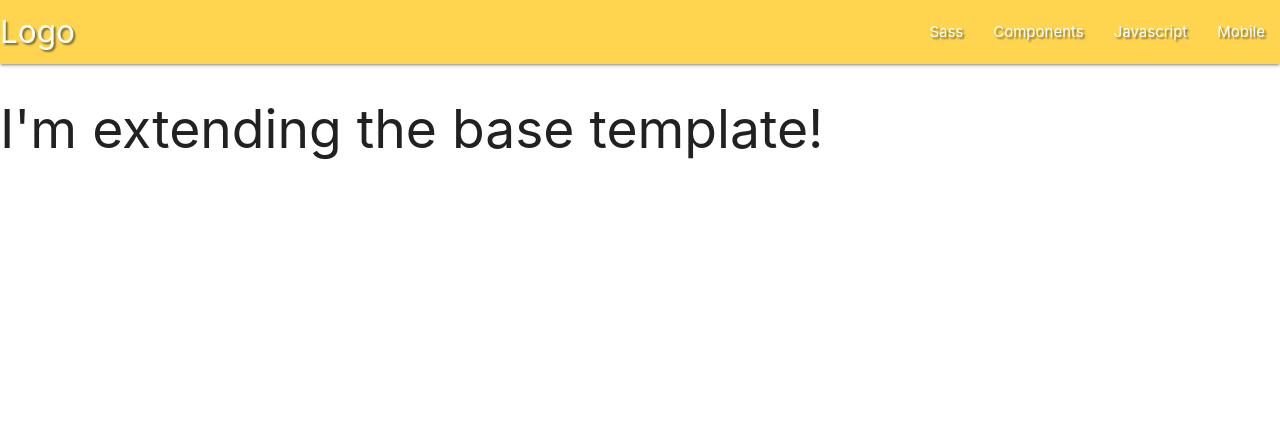
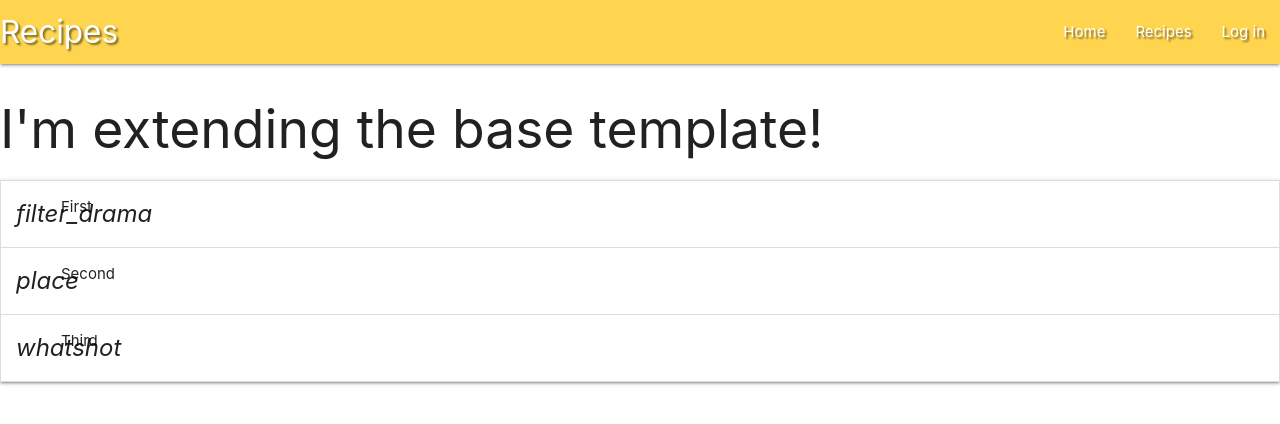
Before and after one commit to AnnaRaman/MS3, a Flask app: page / in a window 1280 px wide. Shown: the top 424 px of the page. Run offline with Flask 2, Linux system fonts and the light colour scheme; data that the repository does not hold is empty; some libraries are stand-ins or nearby versions.

Commit message:
add accordion

```diff
--- a/static/js/script.js
+++ b/static/js/script.js
@@ -0,0 +1,4 @@
+ $(document).ready(function(){
+    $(".sidenav").sidenav();
+    $('.collapsible').collapsible();
+  });
--- a/templates/base.html
+++ b/templates/base.html
@@ -15,22 +15,21 @@
     <!--nav bar----------->
           <nav class="nav-extended text-shadow amber lighten-2">
           <div class="nav-wrapper">
-      <a href="#!" class="brand-logo">Logo</a>
-      <a href="#" data-target="mobile-demo" class="sidenav-trigger"><i class="material-icons">menu</i></a>
-      <ul class="right hide-on-med-and-down">
-        <li><a href="sass.html">Sass</a></li>
-        <li><a href="badges.html">Components</a></li>
-        <li><a href="collapsible.html">Javascript</a></li>
-        <li><a href="mobile.html">Mobile</a></li>
-      </ul>
-    </div>
+            <a href="#!" class="brand-logo">Recipes</a>
+            <a href="#" data-target="mobile-demo" class="sidenav-trigger"><i class="fas fa-bars"></i></a>
+            <ul class="right hide-on-med-and-down">
+                <li><a href="#">Home</a></li>
+                <li><a href="#">Recipes</a></li>
+                 <li><a href="#">Log in</a></li>
+            </ul>
+          </div>
   </nav>
     <!-- mobile side nav-------->
   <ul class="sidenav" id="mobile-demo">
-    <li><a href="sass.html">Sass</a></li>
-    <li><a href="badges.html">Components</a></li>
-    <li><a href="collapsible.html">Javascript</a></li>
-    <li><a href="mobile.html">Mobile</a></li>
+        <li><h4 class="center-align amber-lighten-text text-lighten-2">Recipes</h4></li>
+        <li><a href="#">Home</a></li>
+        <li><a href="#">Recipes</a></li>
+        <li><a href="#">Log in</a></li>
   </ul>
     </header>
     {% block content %}
--- a/templates/recipes.html
+++ b/templates/recipes.html
@@ -15,6 +15,21 @@
         {{ recipe.author }}
     {% endfor %}
 
+  <ul class="collapsible">
+    <li>
+      <div class="collapsible-header"><i class="material-icons">filter_drama</i>First</div>
+      <div class="collapsible-body"><span>Lorem ipsum dolor sit amet.</span></div>
+    </li>
+    <li>
+      <div class="collapsible-header"><i class="material-icons">place</i>Second</div>
+      <div class="collapsible-body"><span>Lorem ipsum dolor sit amet.</span></div>
+    </li>
+    <li>
+      <div class="collapsible-header"><i class="material-icons">whatshot</i>Third</div>
+      <div class="collapsible-body"><span>Lorem ipsum dolor sit amet.</span></div>
+    </li>
+  </ul>
+
 
 
 <!--no results found-->
```
